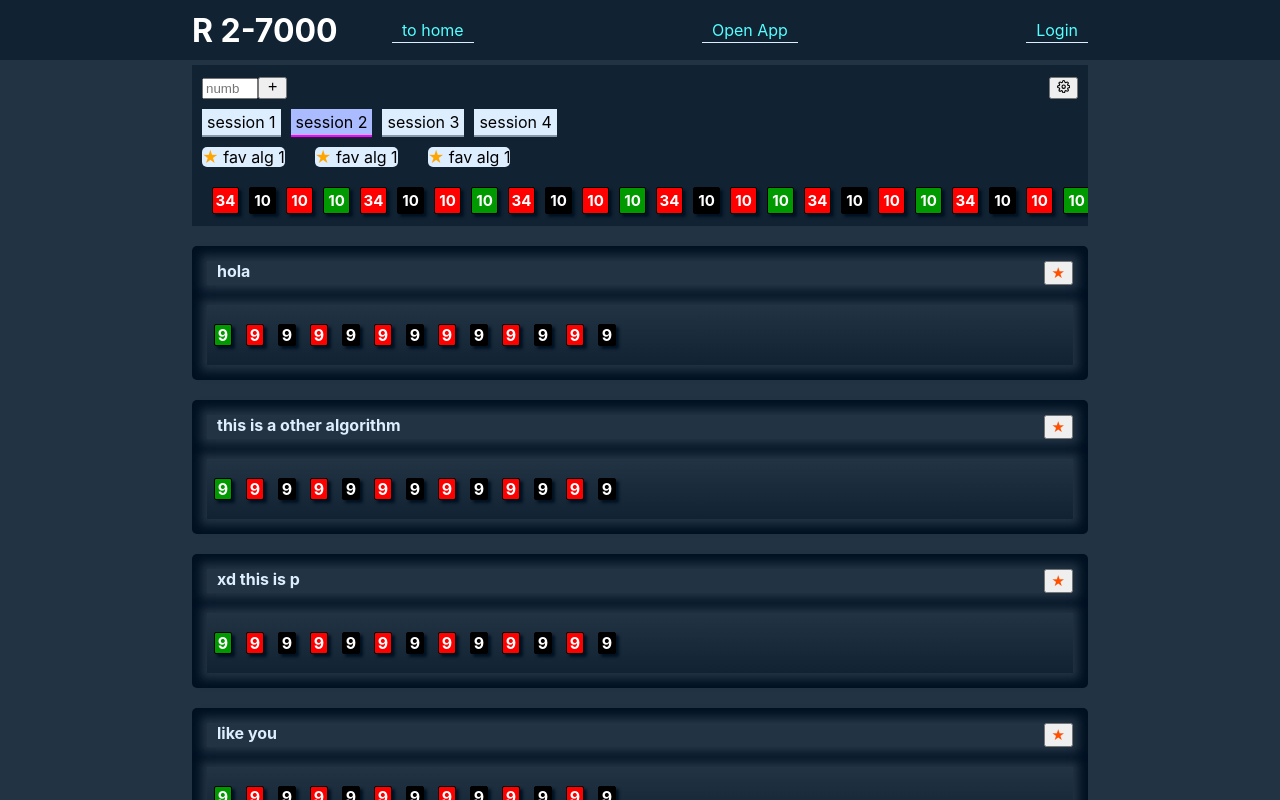
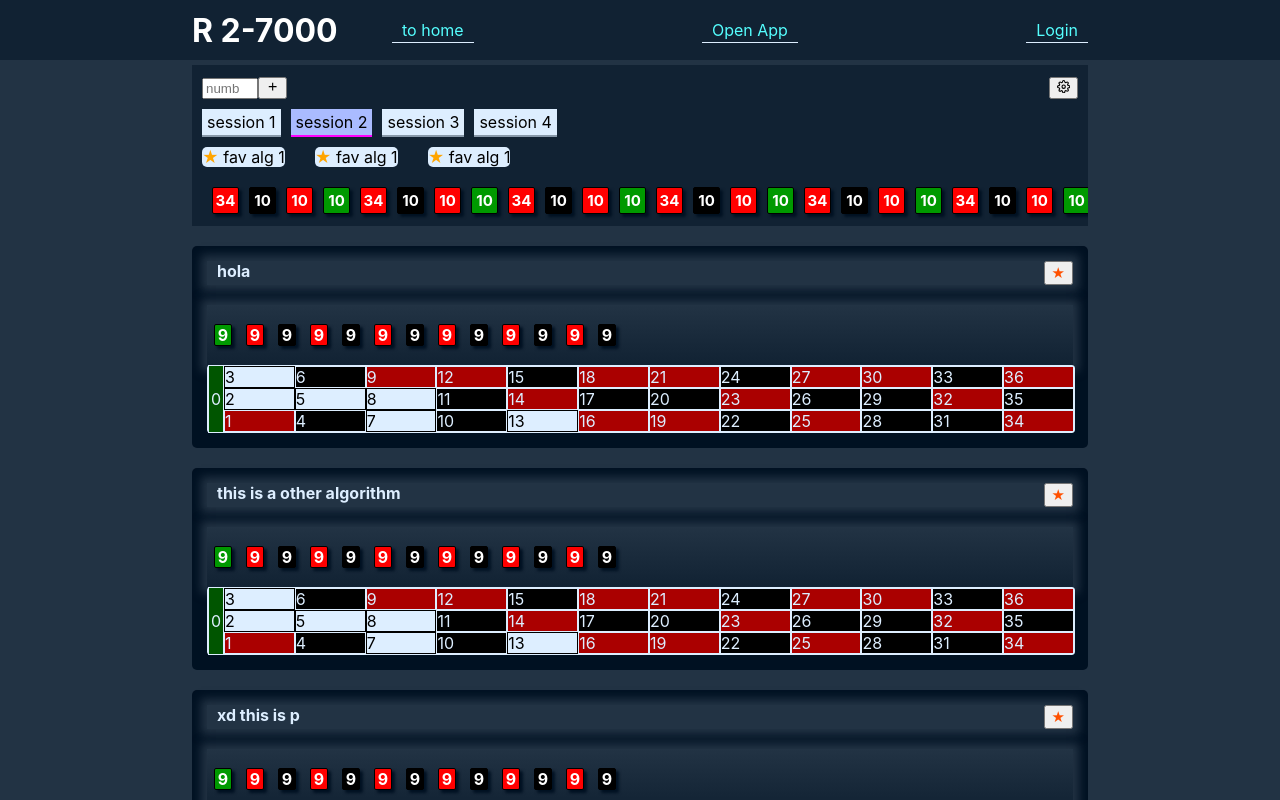
Before and after one commit to yeffreydev/roulette-client, a React (Create React App) app: page /app in a window 1280 px wide. Built offline with nearby package versions, Linux system fonts and the light colour scheme.

Commit message:
created a great version of ViewOrderNumber

```diff
--- a/src/components/RouletteBox.tsx
+++ b/src/components/RouletteBox.tsx
@@ -1,4 +1,5 @@
 import { RouletteNumber } from "../utils/rouletteNumbers/types/types";
+import {orderRouletteNumbers} from '../utils/rouletteNumbers';
 import ViewOrderNumber from './ViewOrderNumber';
 import "./../media/css/RouletteBox.css";
 export const RN = ({ n }: { n: RouletteNumber }) => {
@@ -28,6 +29,7 @@ const RouletteBox = ({
           return <RN key={index} n={item} />;
         })}
       </div>
+      <ViewOrderNumber alg_numbs={[3,5,2,8,7,13]} numbers={orderRouletteNumbers} />
     </div>
   );
 };
--- a/src/components/ViewOrderNumber.tsx
+++ b/src/components/ViewOrderNumber.tsx
@@ -1,9 +1,9 @@
 import './../media/css/ViewOrderNumber.css';
 import {RouletteNumber} from '../utils/rouletteNumbers/types/types';
-const ViewOrderNumber = ({numbers}:{numbers: number[]}) => {
+const ViewOrderNumber = ({numbers, alg_numbs}:{numbers:  RouletteNumber[], alg_numbs: number[]}) => {
 	return <div className="c-v-o-n">
 	<div className="c-v-o-n-child_1">
-		<div>
+		<div className="number-v-o-n">
 			<span>0</span>
 		</div>
 	</div>
@@ -12,9 +12,16 @@ const ViewOrderNumber = ({numbers}:{numbers: number[]}) => {
 
 		{
 		numbers.map((n,i) => {
-		if (n >0&&n<=12){
-		return <div key={i}>
-			<span>{n}</span>
+	/*	if (n.value === 3)
+		{
+		return <div className={"number-v-o-n number-v-o-n-"+n.color}>
+		<span>{n.value}</span>
+		</div>
+		}*/
+		if (i % 3 ===0 && n.value < 36){
+		let num = numbers.find(item => item.value === n.value +3)
+		return <div className={"number-v-o-n  number-v-o-n-"+(num ? num.color : '')+(alg_numbs.includes(num?num.value:0)? ' active':'')} key={i}>
+			<span>{(num ?num.value : 0)}</span>
 		</div>
 		} else {
 		return null;
@@ -26,9 +33,10 @@ const ViewOrderNumber = ({numbers}:{numbers: number[]}) => {
 		<div className="c-v-o-n-child_2-row-2">
 		{
 		numbers.map((n,i) => {
-		if (n > 12 && n<=24) {
-		return <div key={i}>
-			<span>{n}</span>
+		if (n.value %3 ===0 && n.value < 36) {
+		let num = numbers.find(item => item.value === n.value +2)
+		return <div className={"number-v-o-n number-v-o-n-"+(num ? num.color : '')+(alg_numbs.includes(num ? num.value:0)?' active':'')} key={i}>
+			<span>{num ? num.value : 0}</span>
 		</div>
 		}else {
 		return null
@@ -36,12 +44,13 @@ const ViewOrderNumber = ({numbers}:{numbers: number[]}) => {
 		})
 		}
 		</div>
-		<div className="c-v-o-n-child_3-row-3">
+		<div className="c-v-o-n-child_2-row-3">
 		{
 		numbers.map((n,i) => {
-		if (n > 24 && n <=36) {
-		return <div key={i}>
-			<span>{n}</span>
+		if (n.value %3 ===0 && n.value < 36) {
+		let num = numbers.find(item => item.value === n.value + 1)
+		return <div className={"number-v-o-n  number-v-o-n-"+(num ?num.color : '')+(alg_numbs.includes(num ?num.value :0) ? ' active': '')} key={i}>
+			<span>{num?num.value : 0}</span>
 		</div>
 		}
 		return null;
--- a/src/media/css/ViewOrderNumbers.css
+++ b/src/media/css/ViewOrderNumber.css
@@ -14,7 +14,18 @@
 /*container for 0 number*/
 
 .c-v-o-n-child_1 {
-	width: 10px;
+	width: 16px;
+	display: flex;
+	justify-content: center;
+	align-items: center;
+}
+
+.c-v-o-n-child_1 > .number-v-o-n {
+	width: 100%;
+	background: #050;
+	display: flex;
+	justify-content: center;
+	align-items: center;
 	height: 100%;
 }
 
@@ -39,20 +50,20 @@
 	flex: 1;
 	border: 1px solid #def;
 	height: 100%;
-}
-.number-v-o-n > * {
 	color: #def;
 }
 
 .number-v-o-n.active {
-	opacity: 0.6;
+	color: #000;
+	background: #def;
+	border: 1px solid #000;
 }
-.value-v-o-n-green {
+.number-v-o-n-green {
 	background: #070;
 }
-.value-v-o-n-red {
+.number-v-o-n-red {
 	background: #a00;
 }
-.value-v-o-n-black {
+.number-v-o-n-black {
 	background: #000;
 }
--- /dev/null
+++ b/src/utils/rouletteNumbers/index.ts
@@ -0,0 +1,43 @@
+import {RouletteNumber} from './types/types';
+export const rouletteNumbers: RouletteNumber[] = [
+	{id: 0, value: 0, color: 'green'},
+	{id: 1, value: 32, color: 'red'},
+	{id: 2, value: 15, color: 'black'},
+	{id: 3, value: 19, color: 'red'},
+	{id: 4, value: 4, color: 'black'},
+	{id: 5, value: 21, color: 'red'},
+	{id: 6, value: 2, color: 'black'},
+	{id: 7, value: 25, color: 'red'},
+	{id: 8, value: 17, color: 'black'},
+	{id: 9, value: 34, color: 'red'},
+	{id: 10, value: 6, color: 'black'},
+	{id: 11, value: 27, color: 'red'},
+	{id: 12, value: 13, color: 'black'},
+	{id: 13, value: 36, color: 'red'},
+	{id: 14, value: 11, color: 'black'},
+	{id: 15, value: 30, color: 'red'},
+	{id: 16, value: 8, color: 'black'},
+	{id: 17, value: 23, color: 'red'},
+	{id: 18, value: 10, color: 'black'},
+	{id: 19, value: 5, color: 'red'},
+	{id: 20, value: 24, color: 'black'},
+	{id: 21, value: 16, color: 'red'},
+	{id: 22, value: 33, color: 'black'},
+	{id: 23, value: 1, color: 'red'},
+	{id: 24, value: 20, color: 'black'},
+	{id: 25, value: 14, color: 'red'},
+	{id: 26, value: 31, color: 'black'},
+	{id: 27, value: 9, color: 'red'},
+	{id: 28, value: 22, color: 'black'},
+	{id: 29, value: 18, color: 'red'},
+	{id: 30, value: 29, color: 'black'},
+	{id: 31, value: 7, color: 'red'},
+	{id: 32, value: 28, color: 'black'},
+	{id: 33, value: 12, color: 'red'},
+	{id: 34, value: 35, color: 'black'},
+	{id: 35, value: 3, color: 'red'},
+	{id: 36, value: 26, color: 'black'},
+]
+
+
+export const orderRouletteNumbers = rouletteNumbers.sort((a,b) => a.value-b.value);
```
Also changed, not shown: src/utils/rouletteNumbers/bin/index.ts (deleted, +0 -41 lines).
